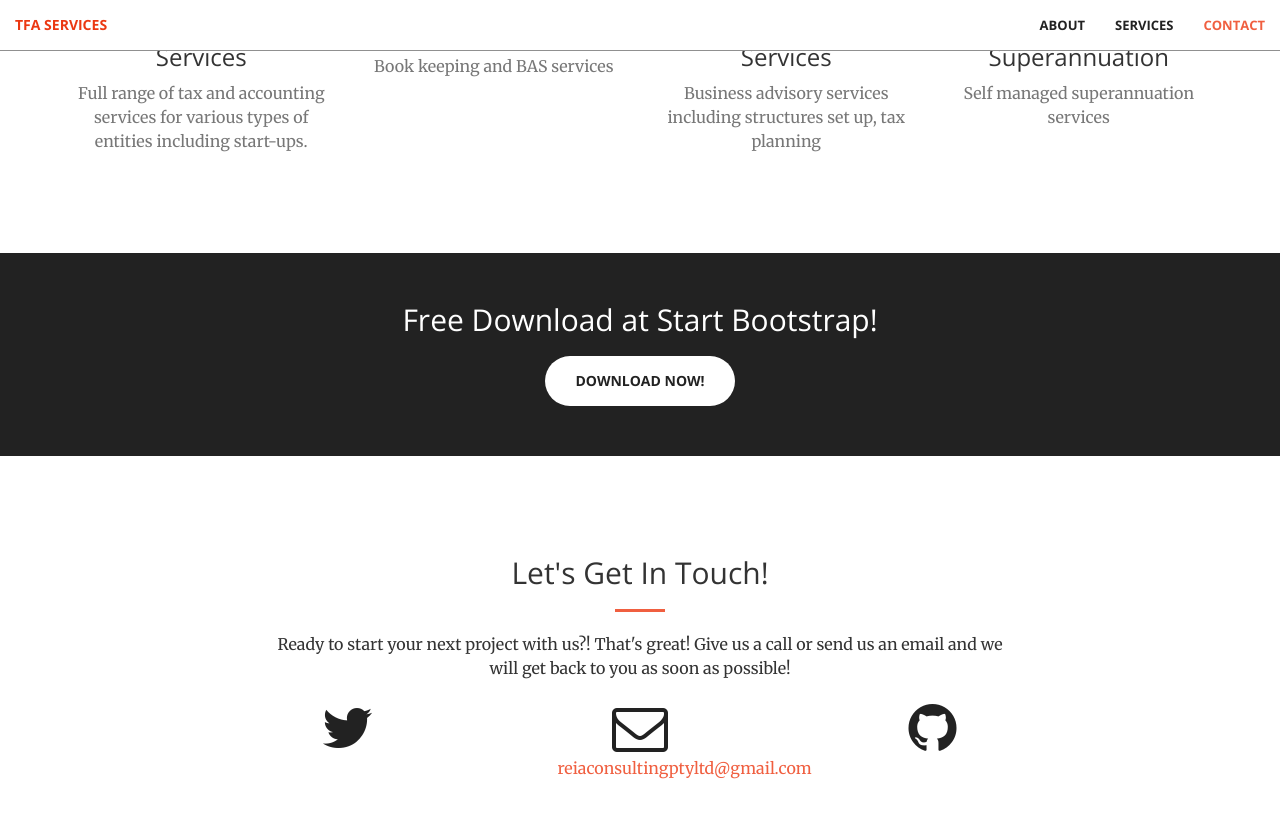
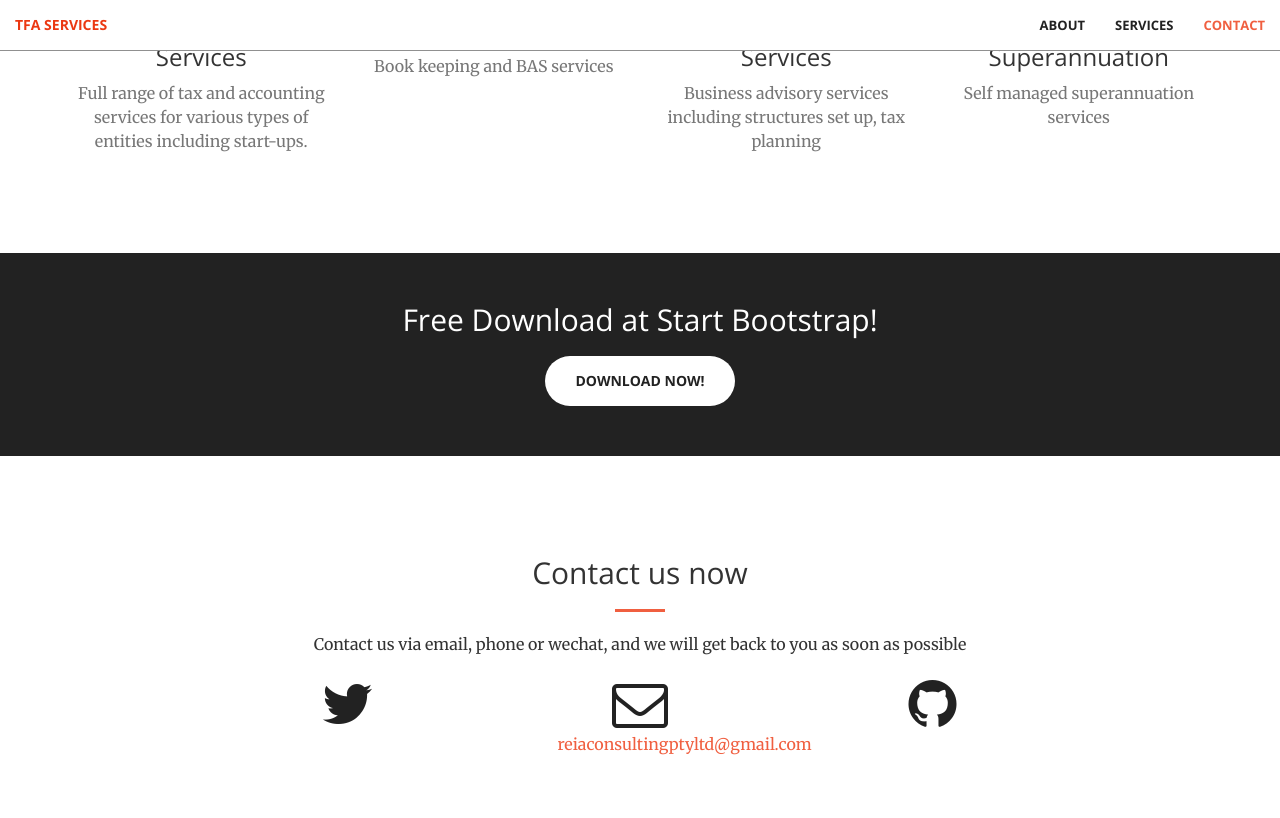
Before and after one commit to simone-c/simone-c.github.io, a Jekyll site: the page built from index.html, in a window 1280 px wide and 900 px high, scrolled down 1524 px. Shown: the top 818 px of the window. Built offline with Jekyll 4.4.1, drawn with Linux system fonts in a browser that asks for light colours.

Commit message:
Update contact.html

```diff
--- a/_includes/contact.html
+++ b/_includes/contact.html
@@ -2,9 +2,9 @@
     <div class="container">
         <div class="row">
             <div class="col-lg-8 col-lg-offset-2 text-center">
-                <h2 class="section-heading">Let's Get In Touch!</h2>
+                <h2 class="section-heading">Contact us now</h2>
                 <hr class="primary">
-                <p>Ready to start your next project with us?! That's great! Give us a call or send us an email and we will get back to you as soon as possible!</p>
+                <p> Contact us via email, phone or wechat, and we will get back to you as soon as possible</p>
             </div>
         <div class="col-lg-2 col-lg-offset-2 text-center">
             <a href="https://twitter.com/{{ site.twitter_username }}">
```
